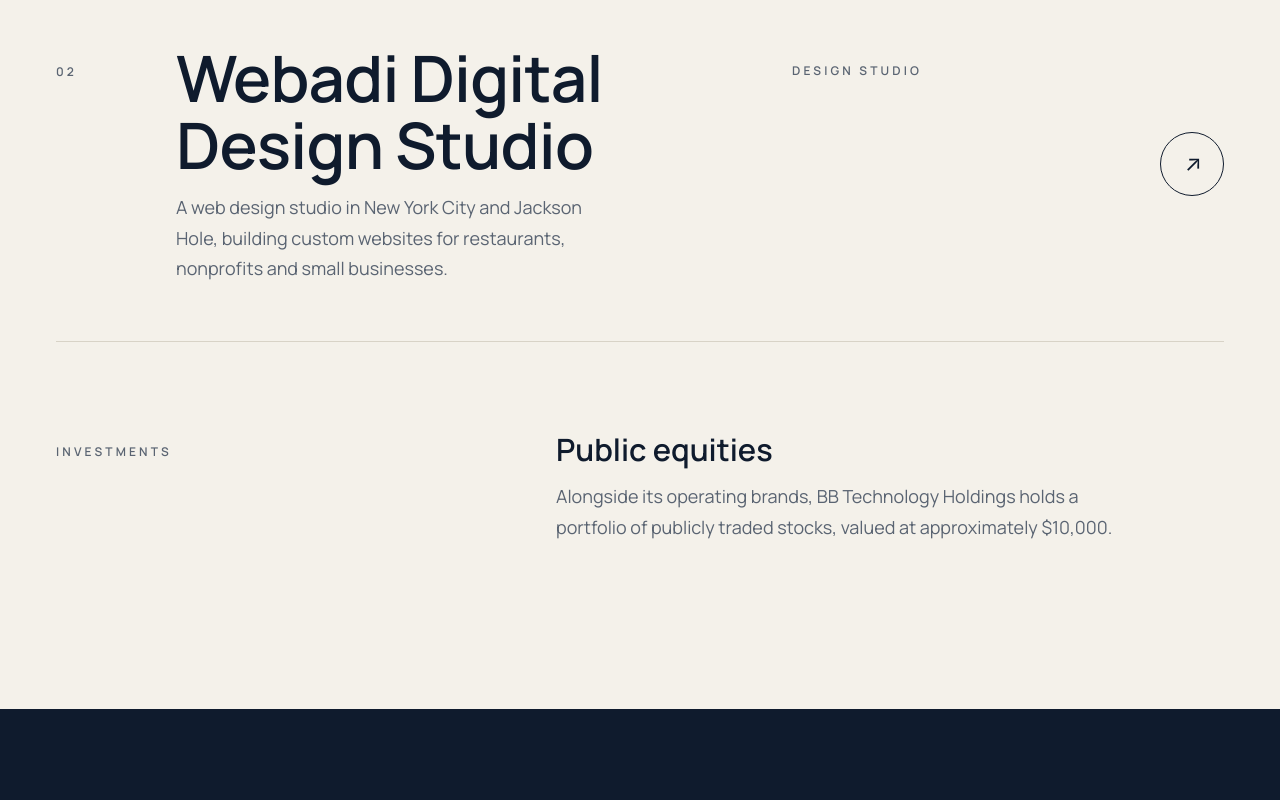
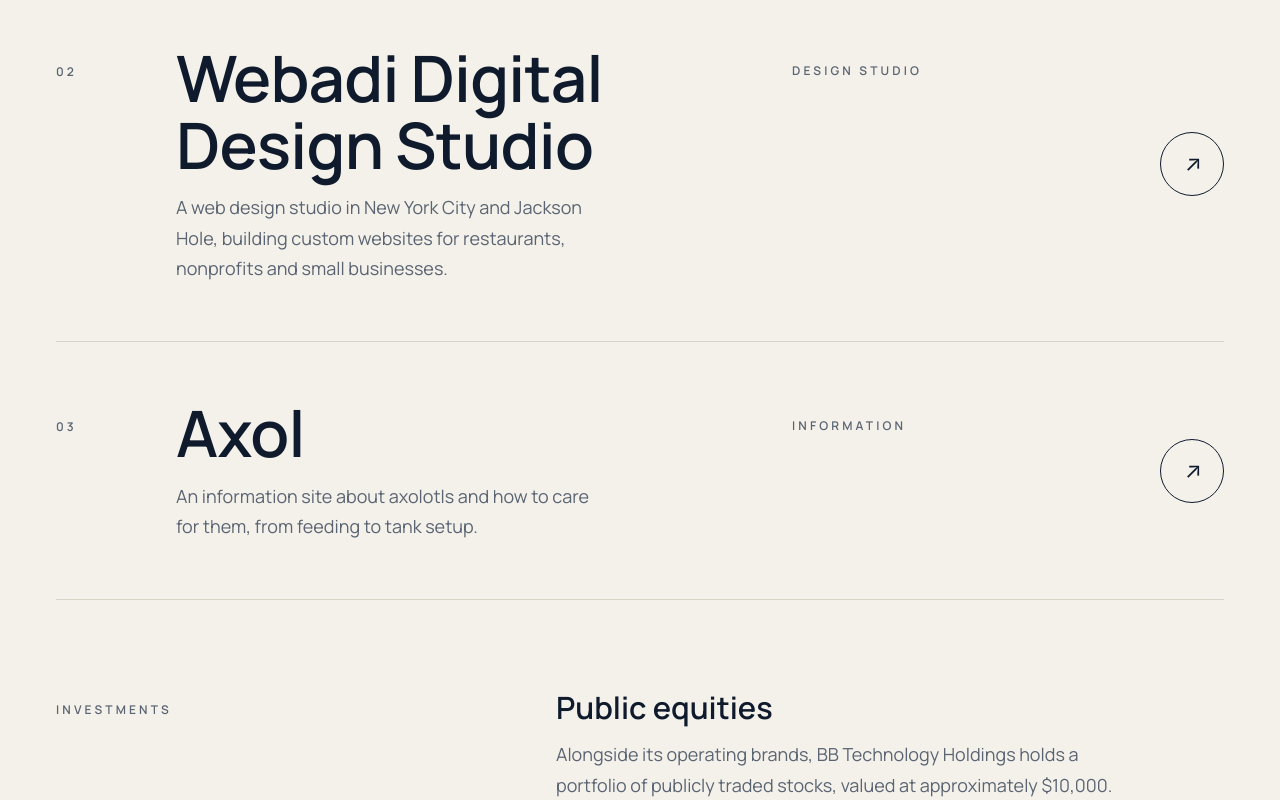
Before and after one commit to lukeb2222/bb-technology-holdings, a plain HTML site: page index.html in a window 1280 px wide. Shown: the part 2827-3627 px from the top of the page. Drawn offline with Linux system fonts and the light colour scheme.

Commit message:
Add Axol to portfolio
Co-Authored-By: Claude Fable 5.2 <noreply@anthropic.com>

```diff
--- a/index.html
+++ b/index.html
@@ -176,7 +176,7 @@
         <!-- Rows are rendered from js/brands.js -->
         <ul id="portfolio-grid" class="brands" role="list"></ul>
         <noscript>
-          <p>Our portfolio currently includes Saverine and Webadi Digital Design Studio.</p>
+          <p>Our portfolio currently includes Saverine, Webadi Digital Design Studio and Axol.</p>
         </noscript>
 
         <!-- Investments held alongside the operating brands. Update the figure as it changes. -->
--- a/js/brands.js
+++ b/js/brands.js
@@ -22,4 +22,11 @@ window.BBTH_BRANDS = [
       "A web design studio in New York City and Jackson Hole, building custom websites for restaurants, nonprofits and small businesses.",
     url: "https://webadi.digital",
   },
+  {
+    name: "Axol",
+    category: "Information",
+    description:
+      "An information site about axolotls and how to care for them, from feeding to tank setup.",
+    url: "https://axol.netlify.app",
+  },
 ];
```
